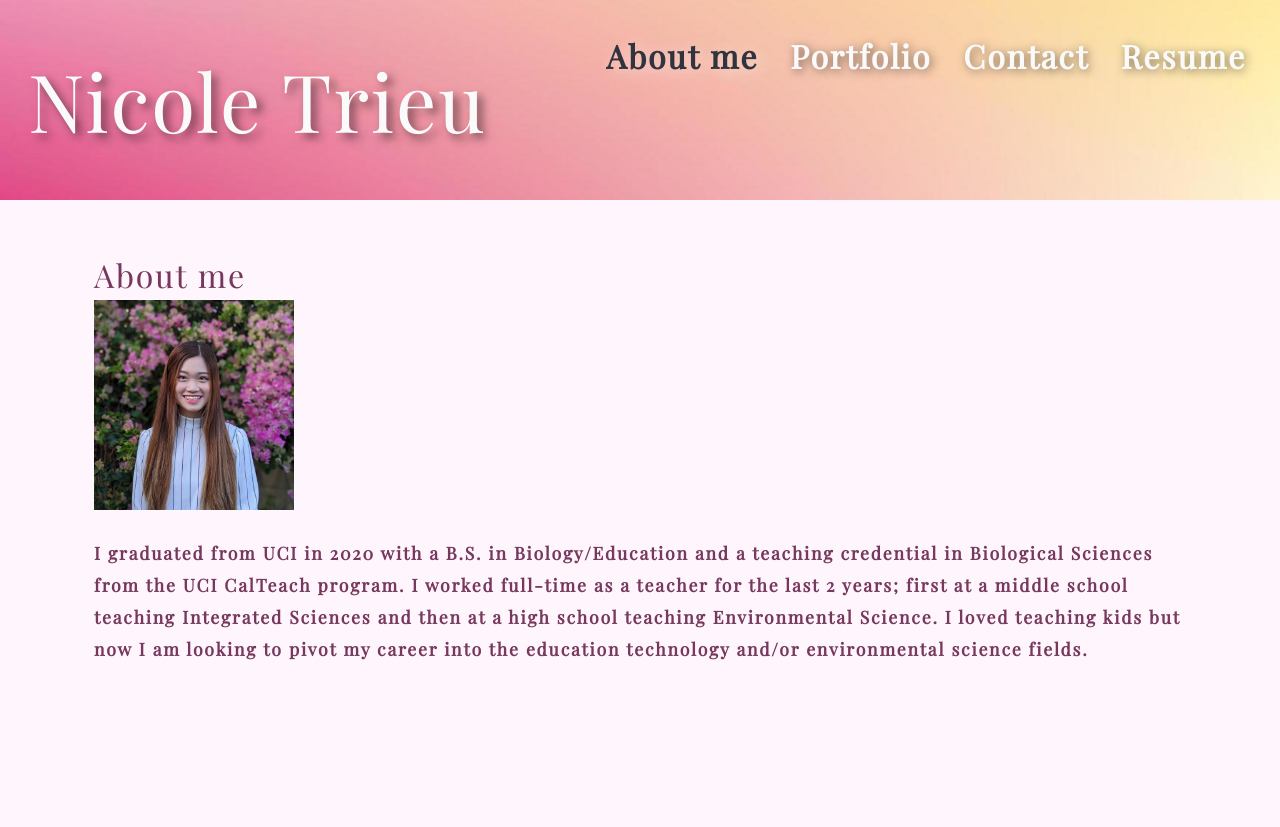
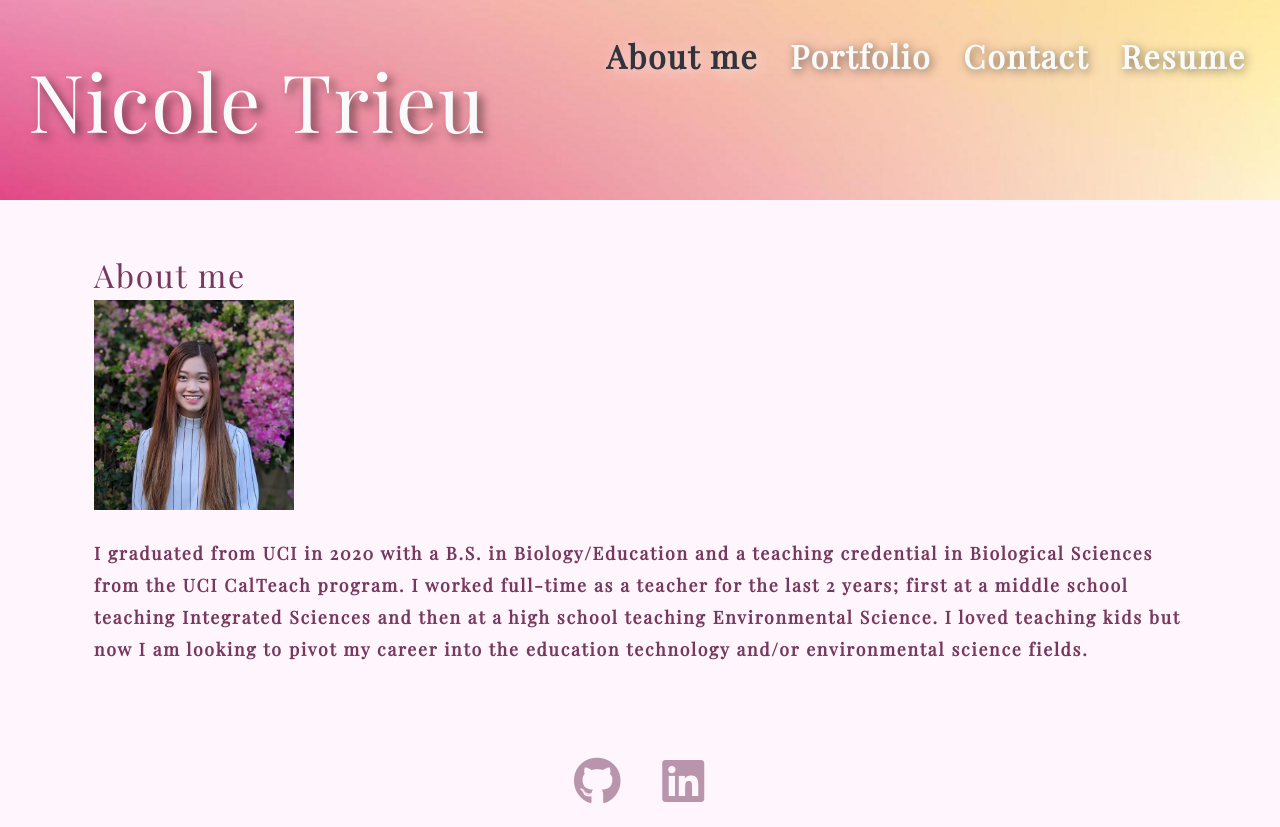
Before and after one commit to nbtrieu/nt-portfolio, a React (Create React App) app: page / in a window 1280 px wide. Before the commit the page ends 800 px from the top, so only its background shows below. Built offline with nearby package versions, Linux system fonts and the light colour scheme.

Commit message:
Clean up code and debug footer icons

```diff
--- a/public/index.html
+++ b/public/index.html
@@ -27,6 +27,7 @@
     <link rel="preconnect" href="https://fonts.googleapis.com">
     <link rel="preconnect" href="https://fonts.gstatic.com" crossorigin>
     <link href="https://fonts.googleapis.com/css2?family=Playfair+Display&display=swap" rel="stylesheet">
+    <link rel="stylesheet" href="https://use.fontawesome.com/releases/v5.8.1/css/all.css" integrity="sha384-50oBUHEmvpQ+1lW4y57PTFmhCaXp0ML5d60M1M7uH2+nqUivzIebhndOJK28anvf" crossorigin="anonymous">
     <title>React App</title>
   </head>
   <body>
--- a/src/components/Footer/index.js
+++ b/src/components/Footer/index.js
@@ -5,21 +5,19 @@ function Footer() {
   const icons = [
     {
       name: "fab fa-github",
-      link: "https://github.com/"
+      link: "https://github.com/nbtrieu"
     },
     {
       name: "fab fa-linkedin",
-      link: "https://www.linkedin.com/"
+      link: "https://www.linkedin.com/in/nicole-nghi-trieu-a5451a24a/"
     },
   ]
 
   return (
     <footer className="flex-row px-1">
-      {icons.map(icon =>
-      (
+      {icons.map(icon => (
         <a href={icon.link} key={icon.name} target="_blank" rel="noopener noreferrer"><i className={icon.name}></i></a>
-      )
-        )}
+      ))}
     </footer>
   );
 }
--- a/src/components/Nav/index.js
+++ b/src/components/Nav/index.js
@@ -3,7 +3,7 @@ import { capitalizeFirstLetter } from "../../utils/helpers";
 
 function Nav(props) {
   const {
-    pages = [],
+    pages,
     setCurrentPage,
     currentPage
   } = props;
@@ -17,7 +17,7 @@ function Nav(props) {
       <ul className="flex-row">
         {pages.map((Page) => (
           <li
-            className={`mx-2 ${currentPage.name === Page.name && 'navActive'}`}
+            className={`mx-2 ${currentPage.name === Page.name ? 'navActive' : null}`}
             key={Page.name}
           >
             <span onClick={() => setCurrentPage(Page)}>
--- a/src/components/Page/index.js
+++ b/src/components/Page/index.js
@@ -6,7 +6,9 @@ import Resume from "../Resume";
 
 import { capitalizeFirstLetter } from "../../utils/helpers";
 
-function Page({ currentPage }) {
+function Page(props) {
+  const { currentPage } = props;
+
   const renderPage = () => {
     switch (currentPage.name) {
       case 'about me':
--- a/src/index.css
+++ b/src/index.css
@@ -377,6 +377,11 @@ textarea {
   color: var(--secondary);
 }
 
+.fa-github,
+.fa-linkedin {
+  color: var(--darker);
+}
+
 @media only screen and (max-width: 1300px) {
   nav {
     position: static;
```
